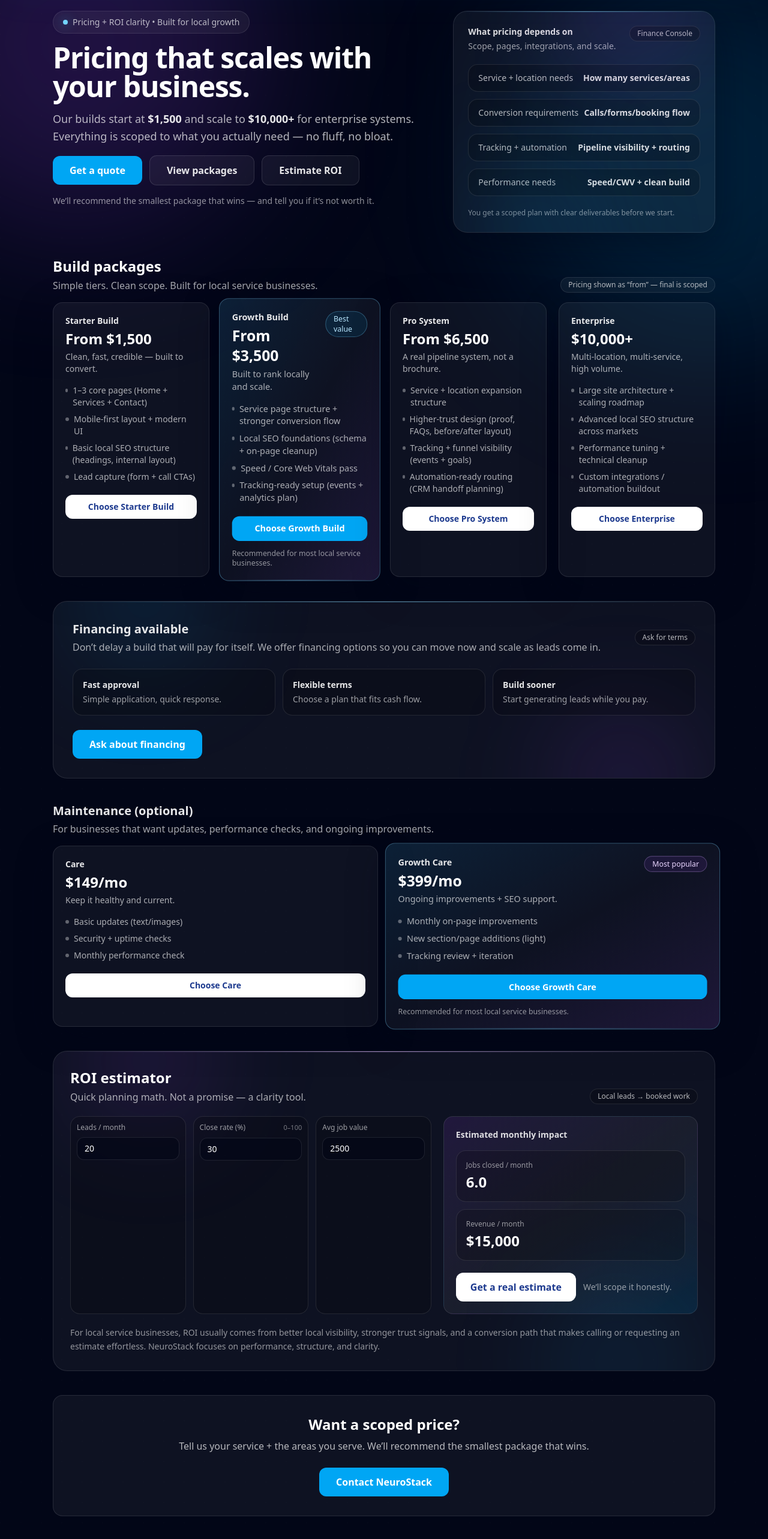
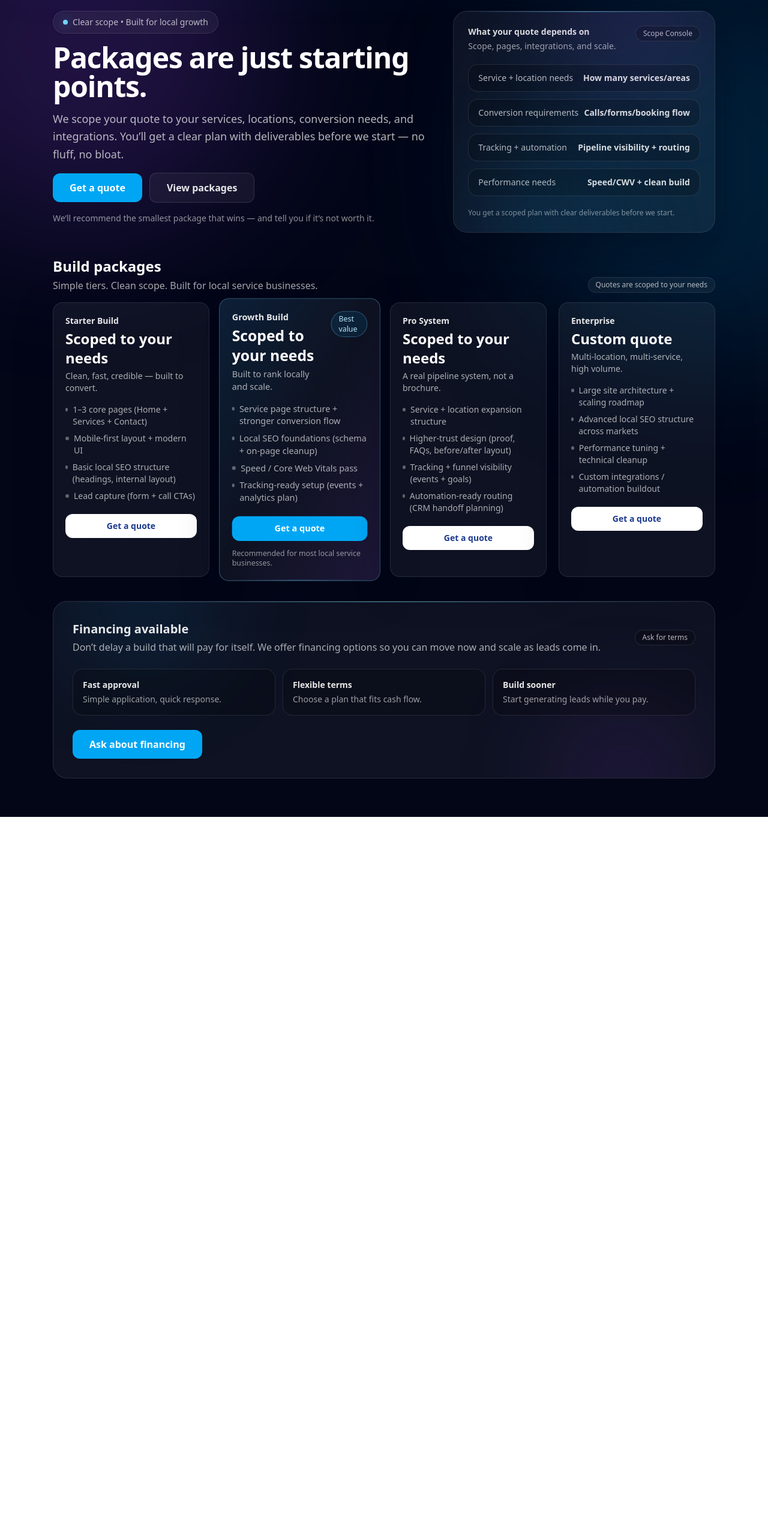
Before and after one commit to BrooksDav46/neurostack, a React (Vite) app: page /finance in a window 1280 px wide. Shown: the part 126-2692 px from the top of the page at 60% size. After the commit the page ends 1488 px from the top, so only its background shows below. Built offline with nearby package versions, Linux system fonts and the light colour scheme.

Commit message:
Took off certain code for descriptions

```diff
--- a/src/Finance/Components/Finance.tsx
+++ b/src/Finance/Components/Finance.tsx
@@ -1,17 +1,4 @@
-import { useMemo, useState } from "react";
 import { Link } from "react-router-dom";
-
-function formatUSD(n: number) {
-  try {
-    return new Intl.NumberFormat("en-US", {
-      style: "currency",
-      currency: "USD",
-      maximumFractionDigits: 0,
-    }).format(n);
-  } catch {
-    return `$${Math.round(n).toLocaleString()}`;
-  }
-}
 
 type Tier = {
   name: string;
@@ -92,7 +79,9 @@ function PackageCard({
           </div>
 
           {badge ? (
-            <span className={`rounded-full border px-3 py-1 text-xs ${badgeClass}`}>
+            <span
+              className={`rounded-full border px-3 py-1 text-xs ${badgeClass}`}
+            >
               {badge}
             </span>
           ) : null}
@@ -117,7 +106,7 @@ function PackageCard({
                 : "bg-white text-blue-900 hover:bg-blue-50",
             ].join(" ")}
           >
-            Choose {name}
+            Get a quote
           </Link>
         </div>
 
@@ -131,54 +120,11 @@ function PackageCard({
   );
 }
 
-function MiniField({
-  label,
-  value,
-  onChange,
-  right,
-  min,
-  max,
-}: {
-  label: string;
-  value: number;
-  onChange: (n: number) => void;
-  right?: string;
-  min?: number;
-  max?: number;
-}) {
-  return (
-    <div className="rounded-2xl border border-white/10 bg-black/20 p-2.5">
-      <div className="flex items-center justify-between gap-3">
-        <label className="text-xs text-white/60">{label}</label>
-        {right ? <span className="text-[11px] text-white/45">{right}</span> : null}
-      </div>
-      <input
-        type="number"
-        min={min}
-        max={max}
-        value={value}
-        onChange={(e) => onChange(Number(e.target.value))}
-        className="mt-2 w-full rounded-xl border border-white/10 bg-[#020617]/60 px-3 py-2 text-sm text-white outline-none focus:border-sky-300/60"
-      />
-    </div>
-  );
-}
-
 export default function Finance() {
-  const [avgJobValue, setAvgJobValue] = useState(2500);
-  const [closeRate, setCloseRate] = useState(30);
-  const [leadsPerMonth, setLeadsPerMonth] = useState(20);
-
-  const { estJobs, estRevenue } = useMemo(() => {
-    const jobs = (Math.max(0, leadsPerMonth) * Math.max(0, closeRate)) / 100;
-    const revenue = jobs * Math.max(0, avgJobValue);
-    return { estJobs: jobs, estRevenue: revenue };
-  }, [avgJobValue, closeRate, leadsPerMonth]);
-
   const buildTiers: Tier[] = [
     {
       name: "Starter Build",
-      price: "From $1,500",
+      price: "Scoped to your needs",
       tagline: "Clean, fast, credible — built to convert.",
       includes: [
         "1–3 core pages (Home + Services + Contact)",
@@ -189,7 +135,7 @@ export default function Finance() {
     },
     {
       name: "Growth Build",
-      price: "From $3,500",
+      price: "Scoped to your needs",
       tagline: "Built to rank locally and scale.",
       includes: [
         "Service page structure + stronger conversion flow",
@@ -201,7 +147,7 @@ export default function Finance() {
     },
     {
       name: "Pro System",
-      price: "From $6,500",
+      price: "Scoped to your needs",
       tagline: "A real pipeline system, not a brochure.",
       includes: [
         "Service + location expansion structure",
@@ -212,7 +158,7 @@ export default function Finance() {
     },
     {
       name: "Enterprise",
-      price: "$10,000+",
+      price: "Custom quote",
       tagline: "Multi-location, multi-service, high volume.",
       includes: [
         "Large site architecture + scaling roadmap",
@@ -220,30 +166,6 @@ export default function Finance() {
         "Performance tuning + technical cleanup",
         "Custom integrations / automation buildout",
       ],
-    },
-  ];
-
-  const maintenanceTiers: Tier[] = [
-    {
-      name: "Care",
-      price: "$149/mo",
-      tagline: "Keep it healthy and current.",
-      includes: [
-        "Basic updates (text/images)",
-        "Security + uptime checks",
-        "Monthly performance check",
-      ],
-    },
-    {
-      name: "Growth Care",
-      price: "$399/mo",
-      tagline: "Ongoing improvements + SEO support.",
-      includes: [
-        "Monthly on-page improvements",
-        "New section/page additions (light)",
-        "Tracking review + iteration",
-      ],
-      highlight: true,
     },
   ];
 
@@ -264,19 +186,16 @@ export default function Finance() {
             <div className="lg:col-span-7 space-y-4">
               <div className="inline-flex items-center gap-2 rounded-full border border-white/10 bg-white/5 px-4 py-2 text-sm text-white/70">
                 <span className="h-2 w-2 rounded-full bg-sky-300 shadow-[0_0_18px_rgba(56,189,248,0.65)]" />
-                Pricing + ROI clarity • Built for local growth
+                Clear scope • Built for local growth
               </div>
 
               <h1 className="text-4xl font-bold tracking-tight sm:text-5xl">
-                Pricing that scales with your business.
+                Packages are just starting points.
               </h1>
 
               <p className="max-w-2xl text-lg text-white/70 leading-relaxed">
-                Our builds start at{" "}
-                <span className="text-white/90 font-semibold">$1,500</span> and scale
-                to <span className="text-white/90 font-semibold">$10,000+</span> for
-                enterprise systems. Everything is scoped to what you actually need —
-                no fluff, no bloat.
+                We scope your quote to your services, locations, conversion needs, and integrations.
+                You’ll get a clear plan with deliverables before we start — no fluff, no bloat.
               </p>
 
               <div className="flex flex-col gap-3 sm:flex-row sm:items-center">
@@ -293,13 +212,6 @@ export default function Finance() {
                 >
                   View packages
                 </a>
-
-                <a
-                  href="#roi"
-                  className="inline-flex items-center justify-center rounded-xl border border-white/12 bg-white/5 px-7 py-3 font-semibold text-white/90 transition hover:bg-white/8"
-                >
-                  Estimate ROI
-                </a>
               </div>
 
               <p className="text-sm text-white/55">
@@ -307,7 +219,7 @@ export default function Finance() {
               </p>
             </div>
 
-            {/* Finance Console */}
+            {/* Scope Console */}
             <div className="lg:col-span-5">
               <div className="relative overflow-hidden rounded-3xl border border-white/10 bg-white/5 p-6 shadow-[0_18px_70px_rgba(2,6,23,0.45)]">
                 <div className="pointer-events-none absolute -top-28 right-6 h-56 w-56 rounded-full bg-purple-500/16 blur-[90px]" />
@@ -317,14 +229,14 @@ export default function Finance() {
                 <div className="flex items-start justify-between gap-4">
                   <div>
                     <div className="text-sm font-semibold text-white/85">
-                      What pricing depends on
+                      What your quote depends on
                     </div>
                     <div className="mt-1 text-sm text-white/60">
                       Scope, pages, integrations, and scale.
                     </div>
                   </div>
                   <span className="rounded-full border border-white/10 bg-black/25 px-3 py-1 text-xs text-white/70">
-                    Finance Console
+                    Scope Console
                   </span>
                 </div>
 
@@ -362,7 +274,7 @@ export default function Finance() {
                 </p>
               </div>
               <span className="inline-flex w-fit items-center rounded-full border border-white/10 bg-white/5 px-3 py-1 text-xs text-white/70">
-                Pricing shown as “from” — final is scoped
+                Quotes are scoped to your needs
               </span>
             </div>
 
@@ -393,10 +305,12 @@ export default function Finance() {
             <div className="relative p-7 sm:p-8">
               <div className="flex flex-col gap-2 sm:flex-row sm:items-center sm:justify-between">
                 <div>
-                  <h2 className="text-xl font-semibold text-white/90">Financing available</h2>
+                  <h2 className="text-xl font-semibold text-white/90">
+                    Financing available
+                  </h2>
                   <p className="mt-1 text-white/65">
-                    Don’t delay a build that will pay for itself. We offer financing options so you can
-                    move now and scale as leads come in.
+                    Don’t delay a build that will pay for itself. We offer financing
+                    options so you can move now and scale as leads come in.
                   </p>
                 </div>
                 <span className="inline-flex w-fit items-center rounded-full border border-white/10 bg-black/20 px-3 py-1 text-xs text-white/70">
@@ -430,136 +344,6 @@ export default function Finance() {
               </div>
             </div>
           </section>
-
-          {/* MAINTENANCE */}
-          <section className="space-y-4">
-            <div className="flex flex-col gap-1 sm:flex-row sm:items-end sm:justify-between">
-              <div>
-                <h2 className="text-xl font-semibold text-white/90">Maintenance (optional)</h2>
-                <p className="mt-1 text-white/65">
-                  For businesses that want updates, performance checks, and ongoing improvements.
-                </p>
-              </div>
-            </div>
-
-            <div className="grid gap-5 md:grid-cols-2">
-              {maintenanceTiers.map((t) => (
-                <PackageCard
-                  key={t.name}
-                  name={t.name}
-                  price={t.price}
-                  tagline={t.tagline}
-                  includes={t.includes}
-                  badge={t.highlight ? "Most popular" : undefined}
-                  badgeStyle="purple"
-                  featured={t.name === "Growth Care"}
-                />
-              ))}
-            </div>
-          </section>
-
-          {/* ROI */}
-          <section
-            id="roi"
-            className="relative overflow-hidden rounded-3xl border border-white/10 bg-white/5"
-          >
-            <div className="pointer-events-none absolute inset-0">
-              <div className="absolute inset-x-0 top-0 h-px bg-gradient-to-r from-transparent via-purple-300/70 to-transparent" />
-              <div className="absolute -top-24 left-12 h-56 w-56 rounded-full bg-purple-500/14 blur-[90px]" />
-              <div className="absolute -bottom-24 right-12 h-56 w-56 rounded-full bg-sky-500/12 blur-[90px]" />
-            </div>
-
-            <div className="relative p-6 sm:p-7">
-              <div className="flex flex-col gap-2 sm:flex-row sm:items-end sm:justify-between">
-                <div>
-                  <h2 className="text-2xl font-semibold">ROI estimator</h2>
-                  <p className="mt-1 max-w-3xl text-white/65">
-                    Quick planning math. Not a promise — a clarity tool.
-                  </p>
-                </div>
-                <span className="inline-flex w-fit items-center rounded-full border border-white/10 bg-black/20 px-3 py-1 text-xs text-white/70">
-                  Local leads → booked work
-                </span>
-              </div>
-
-              <div className="mt-5 grid gap-5 lg:grid-cols-12">
-                <div className="lg:col-span-7 grid gap-3 sm:grid-cols-3">
-                  <MiniField
-                    label="Leads / month"
-                    value={leadsPerMonth}
-                    onChange={setLeadsPerMonth}
-                    min={0}
-                  />
-                  <MiniField
-                    label="Close rate (%)"
-                    value={closeRate}
-                    onChange={setCloseRate}
-                    min={0}
-                    max={100}
-                    right="0–100"
-                  />
-                  <MiniField
-                    label="Avg job value"
-                    value={avgJobValue}
-                    onChange={setAvgJobValue}
-                    min={0}
-                  />
-                </div>
-
-                <div className="lg:col-span-5">
-                  <div className="h-full rounded-2xl border border-white/10 bg-gradient-to-br from-purple-500/12 via-white/5 to-sky-500/12 p-5">
-                    <div className="text-sm font-semibold text-white/85">
-                      Estimated monthly impact
-                    </div>
-
-                    <div className="mt-4 grid gap-3">
-                      <div className="rounded-2xl border border-white/10 bg-black/20 p-4">
-                        <div className="text-xs text-white/55">Jobs closed / month</div>
-                        <div className="mt-1 text-2xl font-bold">{estJobs.toFixed(1)}</div>
-                      </div>
-
-                      <div className="rounded-2xl border border-white/10 bg-black/20 p-4">
-                        <div className="text-xs text-white/55">Revenue / month</div>
-                        <div className="mt-1 text-2xl font-bold">{formatUSD(estRevenue)}</div>
-                      </div>
-                    </div>
-
-                    <div className="mt-5 flex flex-col gap-3 sm:flex-row sm:items-center">
-                      <Link
-                        to="/contact"
-                        className="inline-flex items-center justify-center rounded-xl bg-white px-6 py-3 font-semibold text-blue-900 transition hover:bg-blue-50"
-                      >
-                        Get a real estimate
-                      </Link>
-                      <span className="text-sm text-white/55">We’ll scope it honestly.</span>
-                    </div>
-                  </div>
-                </div>
-              </div>
-
-              <p className="mt-5 text-sm text-white/55 leading-relaxed">
-                For local service businesses, ROI usually comes from better local visibility,
-                stronger trust signals, and a conversion path that makes calling or requesting
-                an estimate effortless. NeuroStack focuses on performance, structure, and clarity.
-              </p>
-            </div>
-          </section>
-
-          {/* Final CTA */}
-          <section className="rounded-2xl border border-white/10 bg-white/5 p-8 text-center">
-            <h2 className="text-2xl font-semibold">Want a scoped price?</h2>
-            <p className="mt-2 text-white/70">
-              Tell us your service + the areas you serve. We’ll recommend the smallest package that wins.
-            </p>
-            <div className="mt-6">
-              <Link
-                to="/contact"
-                className="inline-flex items-center justify-center rounded-xl bg-sky-500 px-7 py-3 font-semibold text-white transition hover:bg-sky-600"
-              >
-                Contact NeuroStack
-              </Link>
-            </div>
-          </section>
         </div>
       </div>
     </main>
```
